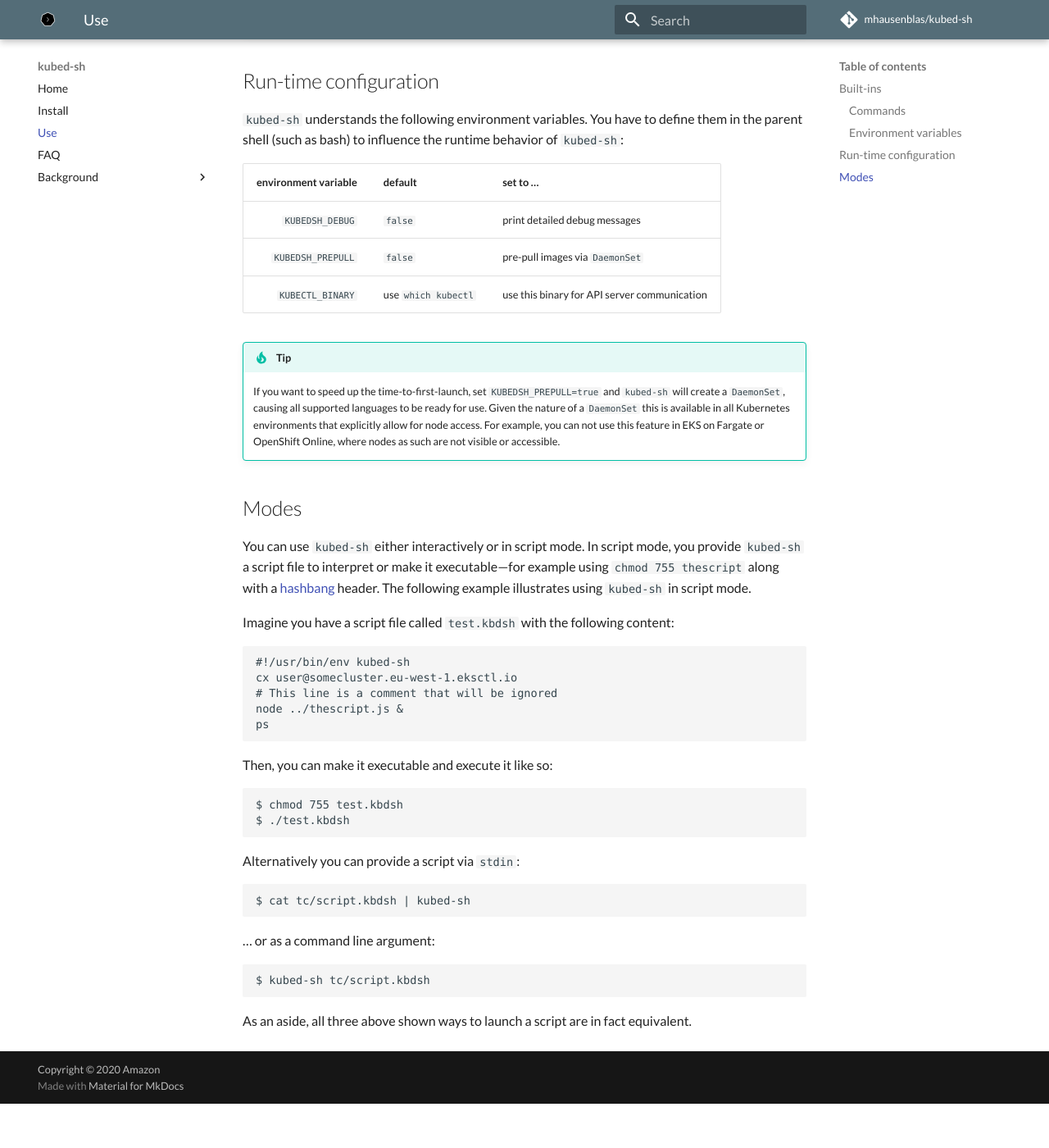
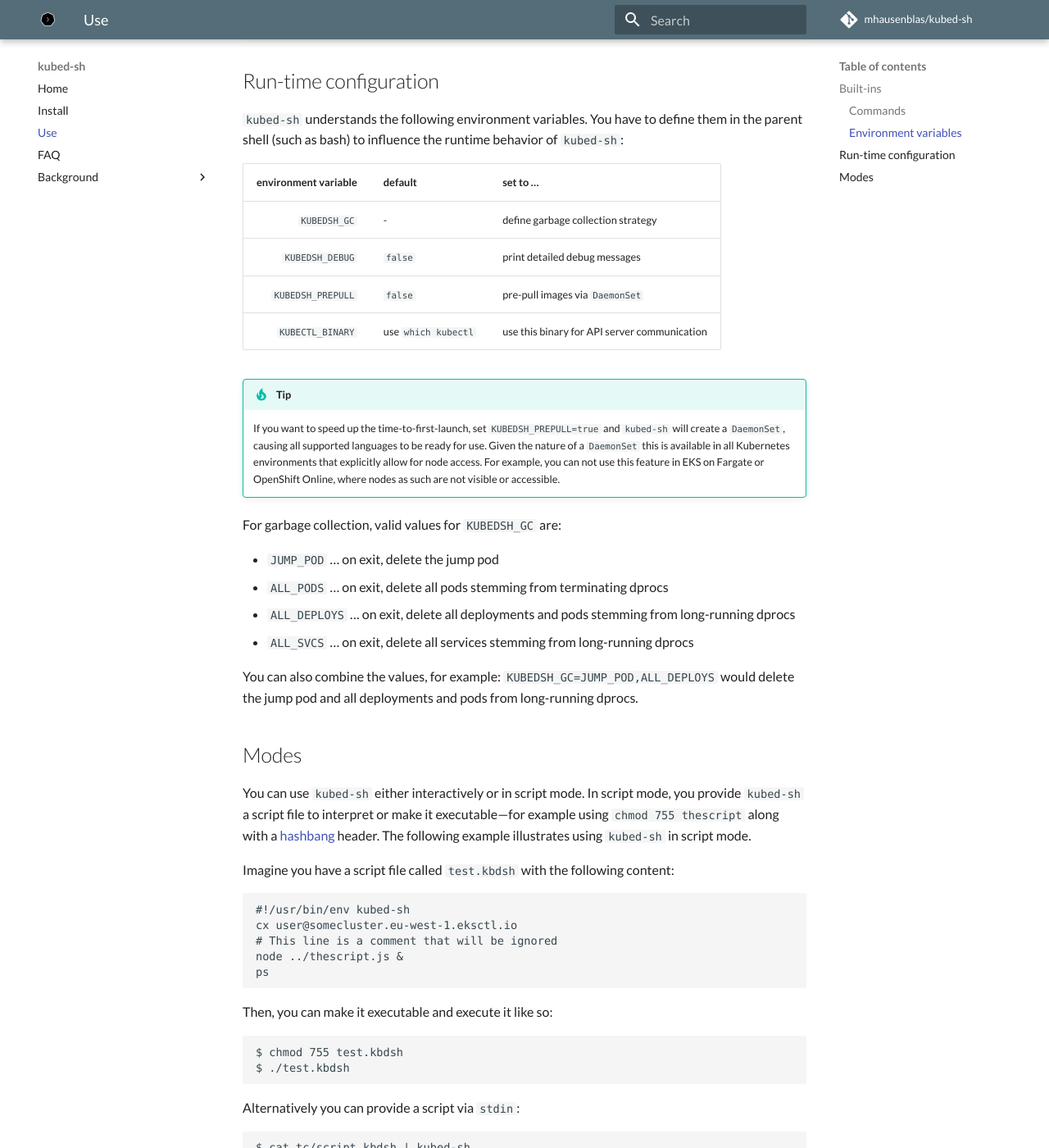
Before and after one commit to mhausenblas/kubed-sh, an MkDocs documentation site: the page built from docs/use.md, in a window 1280 px wide and 1400 px high, scrolled down 2869 px. Shown: the whole window at 82% size. Built offline with MkDocs 1.6.1 and Material for MkDocs 9.7.7, drawn with Linux system fonts in a browser that asks for light colours; some web fonts are replaced; comment, search, counter and statistics services are not loaded; before the commit the page ends 4215 px from its top, so only the background shows below that.

Commit message:
updates docs re GC configuration
Signed-off-by: Michael Hausenblas <hausenbl@amazon.com>

```diff
--- a/docs/use.md
+++ b/docs/use.md
@@ -102,6 +102,7 @@ them in the parent shell (such as bash) to influence the runtime behavior of
 
 | environment variable| default | set to … |
 | -------------------:| ------- | ------- |
+| `KUBEDSH_GC`        | -       | define garbage collection strategy |
 | `KUBEDSH_DEBUG`     | `false` | print detailed debug messages |
 | `KUBEDSH_PREPULL` | `false` | pre-pull images via `DaemonSet` |
 | `KUBECTL_BINARY`    | use `which kubectl` | use this binary for API server communication |
@@ -115,6 +116,15 @@ them in the parent shell (such as bash) to influence the runtime behavior of
       EKS on Fargate or OpenShift Online, where nodes as such are not visible
       or accessible.
 
+For garbage collection, valid values for `KUBEDSH_GC` are:
+
+- `JUMP_POD` … on exit, delete the jump pod
+- `ALL_PODS` … on exit, delete all pods stemming from terminating dprocs
+- `ALL_DEPLOYS` …  on exit, delete all deployments and pods stemming from long-running dprocs
+- `ALL_SVCS` … on exit, delete all services stemming from long-running dprocs
+
+You can also combine the values, for example: `KUBEDSH_GC=JUMP_POD,ALL_DEPLOYS`
+would delete the jump pod and all deployments and pods from long-running dprocs.
 
 ## Modes
 
```
